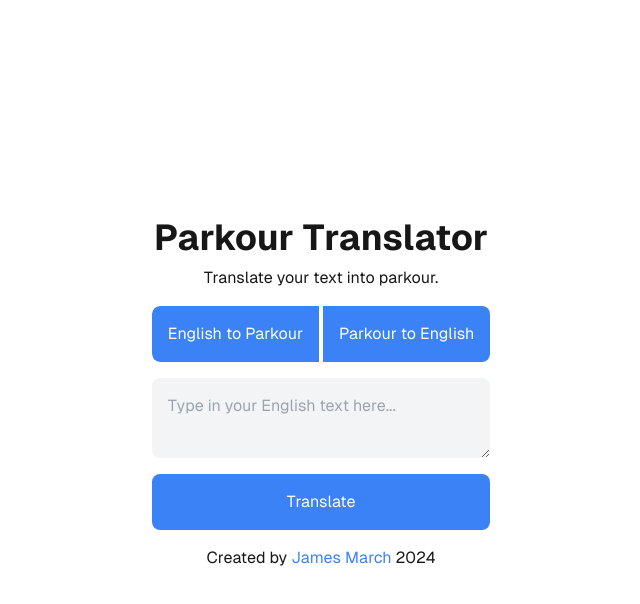
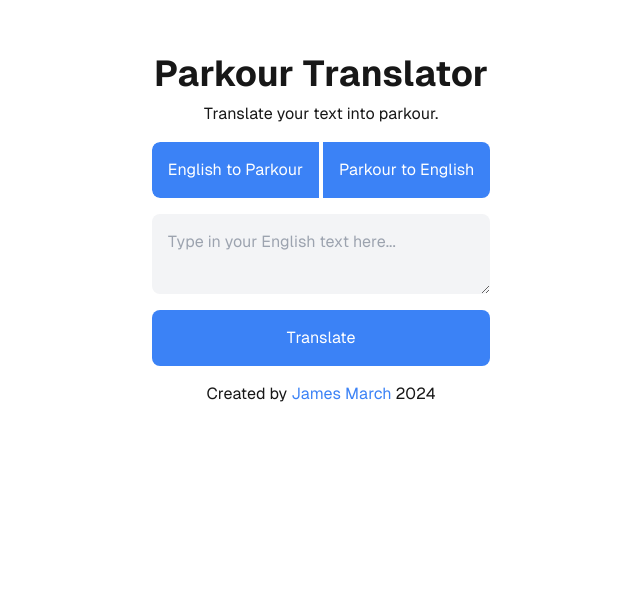
Before and after one commit to Fokkos/parkour-translation, a Next.js app in the folder parkour/: page / in a window 1280 px wide. Shown: the part 170-774 px from the top of the page, without its empty margins (319-959 px from the left). Built offline with nearby package versions, Linux system fonts and the light colour scheme.

Commit message:
fixed needing to scroll to get to translator

```diff
--- a/parkour/src/app/page.tsx
+++ b/parkour/src/app/page.tsx
@@ -4,7 +4,7 @@ export default function Home() {
 
 
   return (
-    <div className="grid grid-rows-[20px_1fr_20px] items-center justify-items-center min-h-screen p-8 pb-20 gap-16 sm:p-20 font-[family-name:var(--font-geist-sans)]">
+    <div className="grid grid-rows items-center justify-items-center min-h-screen font-[family-name:var(--font-geist-sans)]">
       <main className="flex flex-col gap-8 row-start-2 items-center sm:items-start">
       <div className="flex flex-col items-center justify-center min-h-screen text-center">
         <h1 className="text-4xl font-bold mb-2">Parkour Translator</h1>
```
